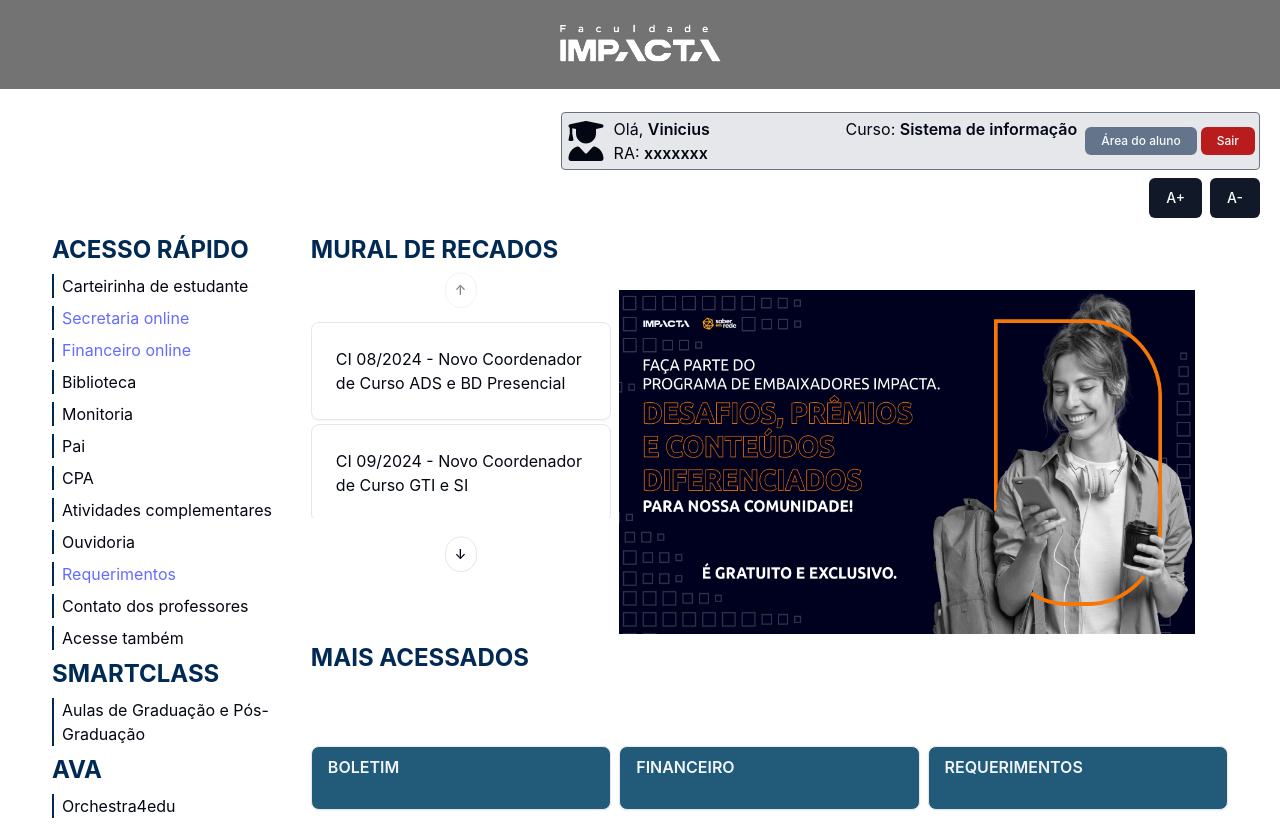
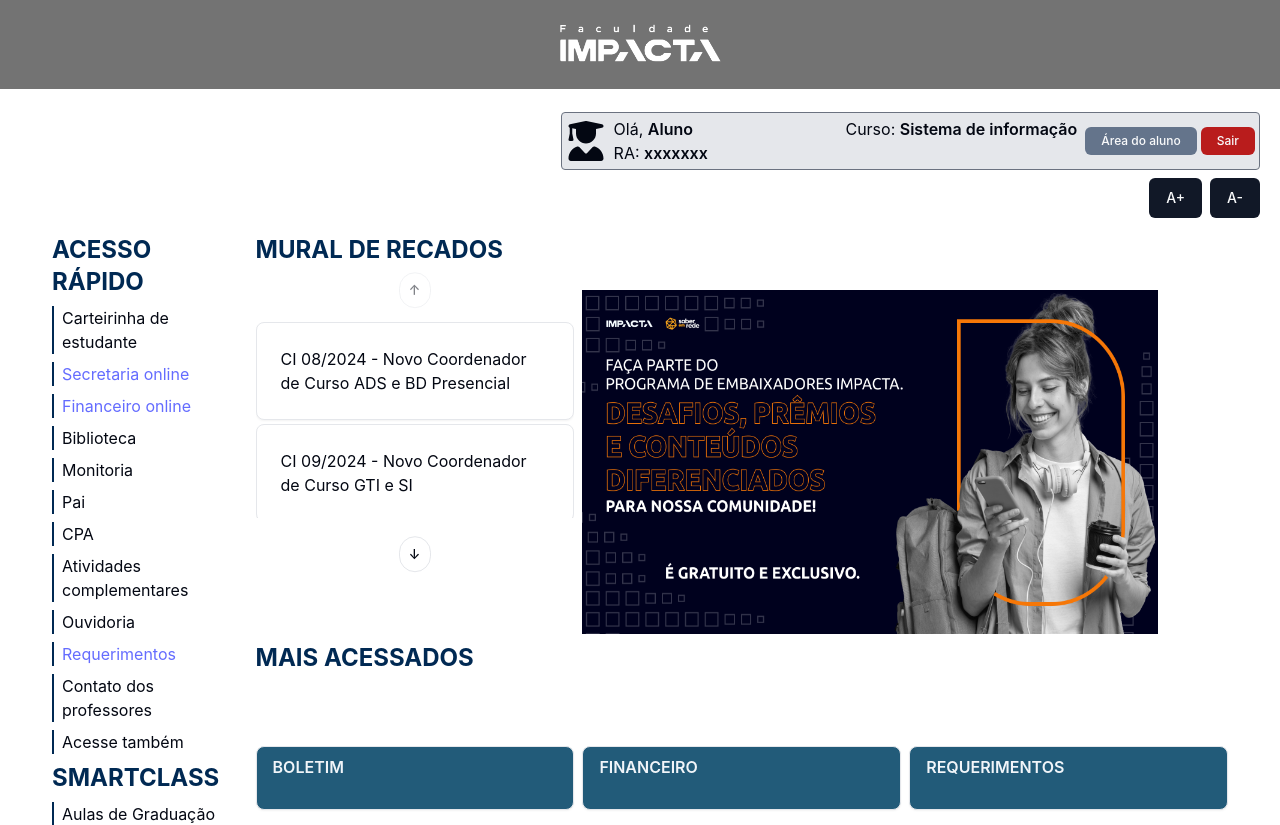
Before and after one commit to ByMota/tcc-impacta, a React (Vite) app: page /aluno in a window 1280 px wide. Shown: the top 825 px of the page. Built offline with nearby package versions, Linux system fonts and the light colour scheme.

Commit message:
add vercel

```diff
--- a/src/components/userInfo.tsx
+++ b/src/components/userInfo.tsx
@@ -15,7 +15,7 @@ export function UserInfo(){
         <FaUserGraduate className="hidden md:block md:w-10 md:h-10" />
         <div className="sm:grid grid-cols-2">
           <p className="col-span-1 text-xs sm:text-base">
-            Olá, <span className="font-semibold">Vinicius</span>
+            Olá, <span className="font-semibold">Aluno</span>
           </p>
           <p className="text-xs sm:text-base">
             Curso: <span className="font-semibold">Sistema de informação</span>
--- a/src/pages/AlunoDefault.tsx
+++ b/src/pages/AlunoDefault.tsx
@@ -16,82 +16,72 @@ export default function AlunoDefault() {
   const { fontSize } = useFontSize();
   return (
     <>
-      <div className="flex flex-col">
       <main style={{ fontSize: `${fontSize}px` }}>
         <UserInfo />
+
         <section className="px-2 sm:px-5 pb-4 flex flex-col md:flex-row md:justify-center w-full">
-            <AsideMenu/>
+          <AsideMenu />
+
+          <div className="mx-auto">
             <div className="w-[20rem] p-4 grid gap-4 sm:gap-2 sm:w-full lg:grid-cols-3 lg:grid-rows-[25rem_6rem_6rem]">
+
+              {/* Mural de Recados */}
               <div className="flex flex-col gap-16 lg:gap-14 lg:col-span-1">
                 <h4 className="uppercase text-[#002953] text-xl sm:text-2xl font-bold text-center lg:text-left">
                   Mural de recados
                 </h4>
+
                 <Carousel orientation="vertical" className="mb-10 lg:col-span-1 h-[80px] w-[20rem] md:w-full md:h-[200px]">
                   <CarouselContent className="md:-mt-1 h-[100px] md:h-[200px]">
-                    <CarouselItem className="pt-1 md:basis-1/2">
+                    {["CI 08/2024 - Novo Coordenador de Curso ADS e BD Presencial", "CI 09/2024 - Novo Coordenador de Curso GTI e SI", "CI 08/2024 - Liberdade de Consciência e Crença", "Notificação Emissão Boletos"].map((item, index) => (
+                      <CarouselItem key={index} className="pt-1 md:basis-1/2">
                         <Card>
                           <CardContent className="flex items-center justify-start p-6">
-                          CI 08/2024 - Novo Coordenador de Curso ADS e BD
-                          Presencial
+                            {item}
                           </CardContent>
                         </Card>
                       </CarouselItem>
-                    <CarouselItem className="pt-1 md:basis-1/2">
-                      <Card>
-                        <CardContent className="flex items-center justify-start p-6">
-                          CI 09/2024 - Novo Coordenador de Curso GTI e SI
-                        </CardContent>
-                      </Card>
-                    </CarouselItem>
-                    <CarouselItem className="pt-1 md:basis-1/2">
-                      <Card>
-                        <CardContent className="flex items-center justify-start p-6">
-                          CI 08/2024 - Liberdade de Consciência e Crença
-                        </CardContent>
-                      </Card>
-                    </CarouselItem>
-                    <CarouselItem className="pt-1 md:basis-1/2">
-                      <Card>
-                        <CardContent className="flex items-center justify-start p-6">
-                          Notificação Emissão Boletos
-                        </CardContent>
-                      </Card>
-                    </CarouselItem>
+                    ))}
                   </CarouselContent>
                   <CarouselPrevious />
                   <CarouselNext />
                 </Carousel>
               </div>
 
-              <div className="lg:col-span-2 flex justify-center sm:mt-14 lg:justify-start">
-                <img src={banner} alt="Faça parte do programa de embaixadores da impacta, é gratuito e exclusivo" className="max-w-80 md:max-w-xl" />
+              {/* Banner */}
+              <div className="hidden lg:col-span-2 sm:flex justify-center sm:mt-14 lg:justify-start">
+                <img
+                  src={banner}
+                  alt="Faça parte do programa de embaixadores da impacta, é gratuito e exclusivo"
+                  className="max-w-80 md:max-w-xl"
+                />
               </div>
-                <h3 className="sm:col-span-3 font-bold uppercase text-[#002953] text-xl sm:text-2xl">Mais acessados</h3>
-                <Card className="h-16 bg-[#225b79]">
-                  <NavLink to="/notas-faltas/boletim">
+
+              {/* Mais Acessados */}
+              <h3 className="sm:col-span-3 font-bold uppercase text-[#002953] text-xl sm:text-2xl">
+                Mais acessados
+              </h3>
+
+              {[
+                { label: "Boletim", link: "/notas-faltas/boletim" },
+                { label: "Financeiro", link: "/financeiro" },
+                { label: "Requerimentos", link: "/requerimento" }
+              ].map((item, index) => (
+                <Card key={index} className="h-16 bg-[#225b79]">
+                  <NavLink to={item.link}>
                     <CardContent className="flex justify-between items-start gap-2 py-2 px-4">
-                        <h4 className="uppercase font-semibold text-slate-100">Boletim</h4>
+                      <h4 className="uppercase font-semibold text-slate-100">
+                        {item.label}
+                      </h4>
                     </CardContent>
                   </NavLink>
                 </Card>
-                <Card className="h-16 bg-[#225b79]">
-                    <NavLink to="/financeiro">
-                      <CardContent className="flex justify-between items-start gap-2 py-2 px-4">
-                            <h4 className="uppercase font-semibold text-slate-100">Financeiro</h4>
-                      </CardContent>
-                    </NavLink>
-                </Card>
-                <Card className="h-16 bg-[#225b79]">
-                  <NavLink to="/requerimento">
-                    <CardContent className="flex justify-between items-start gap-2 py-2 px-4">
-                        <h4 className="uppercase font-semibold text-slate-100">Requerimentos</h4>
-                    </CardContent>
-                  </NavLink>
-                </Card>
+              ))}
+
+            </div>
           </div>
         </section>
       </main>
-      </div>
     </>
   )
 }
--- a/src/pages/Boletim.tsx
+++ b/src/pages/Boletim.tsx
@@ -50,7 +50,7 @@ export default function Boletim(){
             <div className="bg-gray-100 rounded-sm p-4">
               <section className="flex flex-col gap-4 w-[20rem] md:w-full">
                 <div className="grid grid-cols-1 sm:grid-cols-2 md:grid-cols-3 gap-2">
-                  <p><span className="font-semibold">Nome:</span> Vinicius</p>
+                  <p><span className="font-semibold">Nome:</span> Aluno da silva</p>
                   <p><span className="font-semibold">RA:</span> xxxxxxx</p>
                   <p><span className="font-semibold">Ano:</span> 2024/2</p>
                   <p><span className="font-semibold">Curso:</span> Sistema de informação</p>
@@ -153,7 +153,8 @@ export default function Boletim(){
                     </TableBody>
                   </Table>
                 </div>
-                <div>
+                <div className="flex flex-col-reverse gap-4 md:flex-row md:justify-between ">
+                  <div className="md:w-96 ">
                     <p className="text-sm md:text-base">Legendas:</p>
                     <ul className="w-full md:w-4/6 p-1 grid grid-cols-1 sm:grid-cols-2 text-xs md:text-sm border border-gray-300">
                       <li>AP - Avaliações Parciais do Professor</li>
@@ -169,7 +170,7 @@ export default function Boletim(){
                       <li> - Composição da Nota</li>
                     </ul>
                   </div>
-                <div className="w-full md:w-96 overflow-x-auto">
+                   <div className="md:w-96 overflow-x-auto ">
                     <p>Frequência:</p>
                     <Table>
                       <TableCaption>Quantidade de faltas permitidas por disciplina conforme carga horária</TableCaption>
@@ -207,6 +208,7 @@ export default function Boletim(){
                       </TableBody>
                     </Table>
                   </div>
+                </div>
               </section>
             </div>
           </div>
--- a/src/pages/Requerimentos.tsx
+++ b/src/pages/Requerimentos.tsx
@@ -86,7 +86,7 @@ export default function Requerimento(){
                           <TableRow>
                             <TableCell>12345</TableCell>
                             <TableCell>12/10/2024</TableCell>
-                            <TableCell>Vinicius Camargo Mota Morici</TableCell>
+                            <TableCell>Aluno da Silva</TableCell>
                             <TableCell>Entrega de Estágio Supervisionado</TableCell>
                             <TableCell>Concluído</TableCell>
                             <TableCell><Button className="bg-slate-200 text-black hover:text-white">Abrir</Button></TableCell>
```
Also changed, not shown: vercel.json (added). Lines whose indentation alone changed are shown as unchanged.
